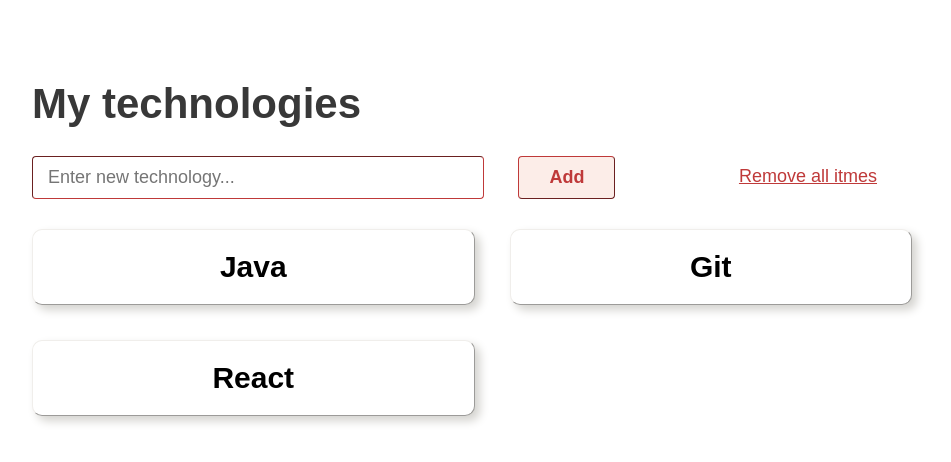
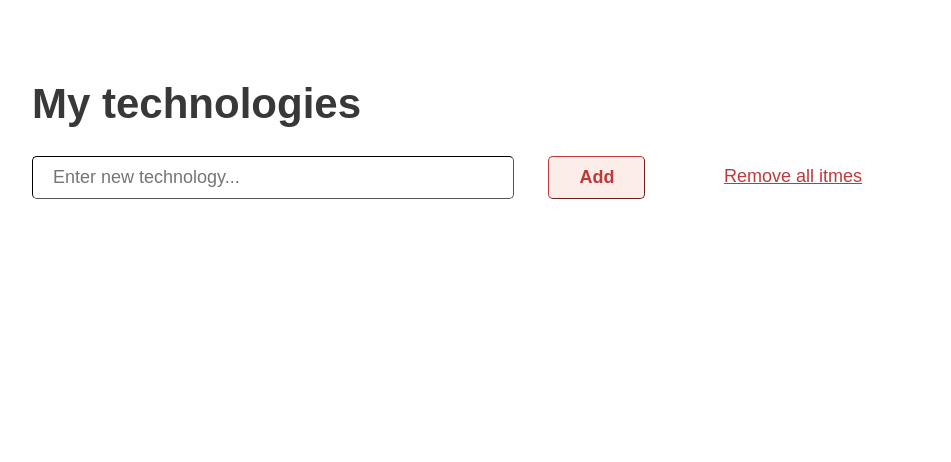
Before and after one commit to andelatunjic/Technologies, a plain HTML site: page index.html in a window 1280 px wide. Both pictures are taken after a click on the button "Remove all itmes". Shown: the whole page, without its empty margins (168-1119 px from the left). Drawn offline with Linux system fonts and the light colour scheme.

Commit message:
Finito
Sve je gotovo

```diff
--- a/design.css
+++ b/design.css
@@ -1,7 +1,9 @@
-body{
-    margin-left: 200px;
-    margin-right: 200px;
-    margin-top: 80px;
+
+body {
+  margin-left: 200px;
+  margin-right: 200px;
+  margin-top: 80px;
+  margin-bottom: 80px;
 }
 
 h1 {
@@ -17,37 +19,37 @@
 
 input {
   margin-right: 30px;
-  padding: 10px 5px;
-  border-color: #BF3939;
+  padding: 10px 20px;
+  border-color: black;
   border-width: 1px;
-  border-radius: 4px;
+  border-radius: 5px;
   font-size: 18px;
 }
 
 input:focus {
   outline: none;
-  padding-left: 10px;
-}
-
-::placeholder{
-    font-size: 18px;
-    padding-left: 10px;
+  border-color: #bf3939;
 }
 
 .addButton {
-  color: #BF3939;
+  color: #bf3939;
   font-weight: bold;
-  border-color: #BF3939;
+  border-color: #bf3939;
   border-width: 1px;
-  border-radius: 4px;
+  border-radius: 5px;
   padding: 10px 30px;
   text-align: center;
   font-size: 18px;
-  background-color: #FCEDE8;
+  background-color: #fcede8;
+}
+
+.addButton:hover {
+  color: white;
+  background-color: #bf3939;
 }
 
 .removeButton {
-  color: #BF3939;
+  color: #bf3939;
   text-decoration: underline;
   font-size: 18px;
   border-style: none;
@@ -55,7 +57,7 @@
   background-color: white;
 }
 
-#gridContainer{
+#gridContainer {
   display: grid;
   grid-template-columns: auto auto;
   margin-top: 30px;
@@ -63,12 +65,11 @@
 }
 
 p {
-  font-family: Arial, Helvetica, sans-serif;
+  font-family: Verdana, Geneva, Tahoma, sans-serif;
   font-weight: bold;
   font-size: 30px;
   text-align: center;
   background-color: white;
-
   border-radius: 10px;
   border-width: 1px;
   border-color: #f0eeeb;
--- a/index.html
+++ b/index.html
@@ -10,10 +10,10 @@
     <link href="design.css" rel="stylesheet" type="text/css"/>
     <script src="logic.js"></script>
   </head>
-  <body onload="halo()">
+  <body>
     <h1>My technologies</h1>
-    <form name="technology" id="technologyForm" onsubmit="add()">
-      <input name="technology" type="text" id="technology" size="40" placeholder="Enter new technology..." />
+    <form name="technology" id="technologyForm" onsubmit="return add()">
+      <input name="technology" type="text" id="technology" size="40" maxlength="35" placeholder="Enter new technology..." />
       <input class="addButton" name="submit" type="submit" value="Add"/>
       <input class="removeButton" id="remove" name="remove" type="button" value="Remove all itmes" onclick="remove()"/>
     </form>
--- a/logic.js
+++ b/logic.js
@@ -1,23 +1,43 @@
-let tech = ["Java", "Git", "React"];
+let tech = [];
 
-const halo = () => {
-  populateGrid(tech);
-  console.log(tech);
+const add = () => {
+  const newTech = document.getElementById("technology").value;
+
+  if (newTech != "" && !isDuplicate(newTech)) {
+    tech.push(newTech);
+    populateGrid(newTech);
+    cleanInputField();
+    return false;
+  }
+  if (newTech == "") {
+    alert("Empty input field!");
+    return false;
+  }
+  return false;
 };
 
-const add = () => {
-  alert("The form was submitted");
+const isDuplicate = (value) => {
+  if (tech.includes(value)) {
+    alert("This technology already exists.");
+    cleanInputField();
+    return true;
+  }
+  return false;
+};
+
+const cleanInputField = () => {
+  document.getElementById("technology").value = "";
 };
 
 const remove = () => {
-  console.log("remove");
+  let grid = document.getElementById("gridContainer");
+  grid.innerHTML = "";
+  tech = [];
 };
 
 const populateGrid = (gridData) => {
   let grid = document.getElementById("gridContainer");
-  gridData.forEach((element) => {
-    const gridElement = document.createElement("p");
-    gridElement.appendChild(document.createTextNode(element));
-    grid.appendChild(gridElement);
-  });
+  const gridElement = document.createElement("p");
+  gridElement.appendChild(document.createTextNode(gridData));
+  grid.appendChild(gridElement);
 };
```
